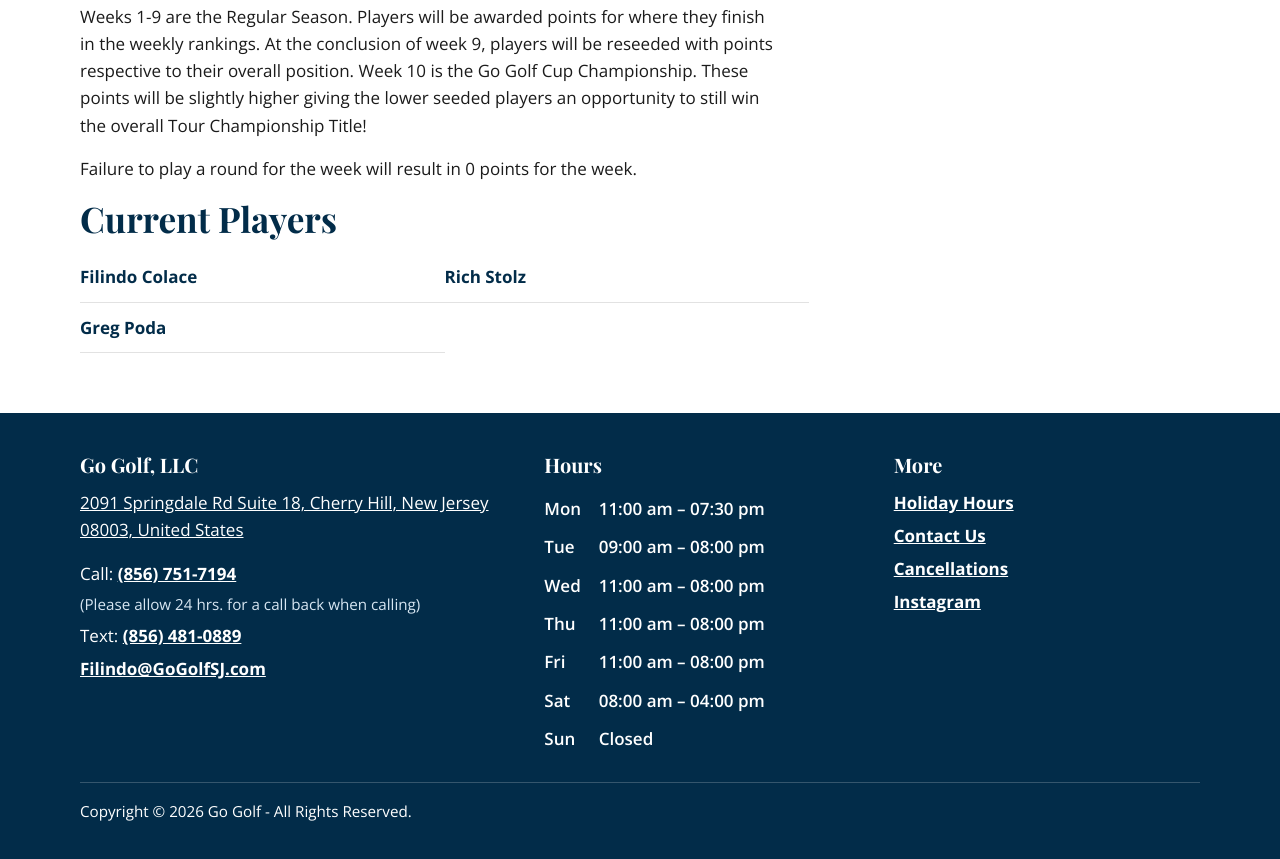
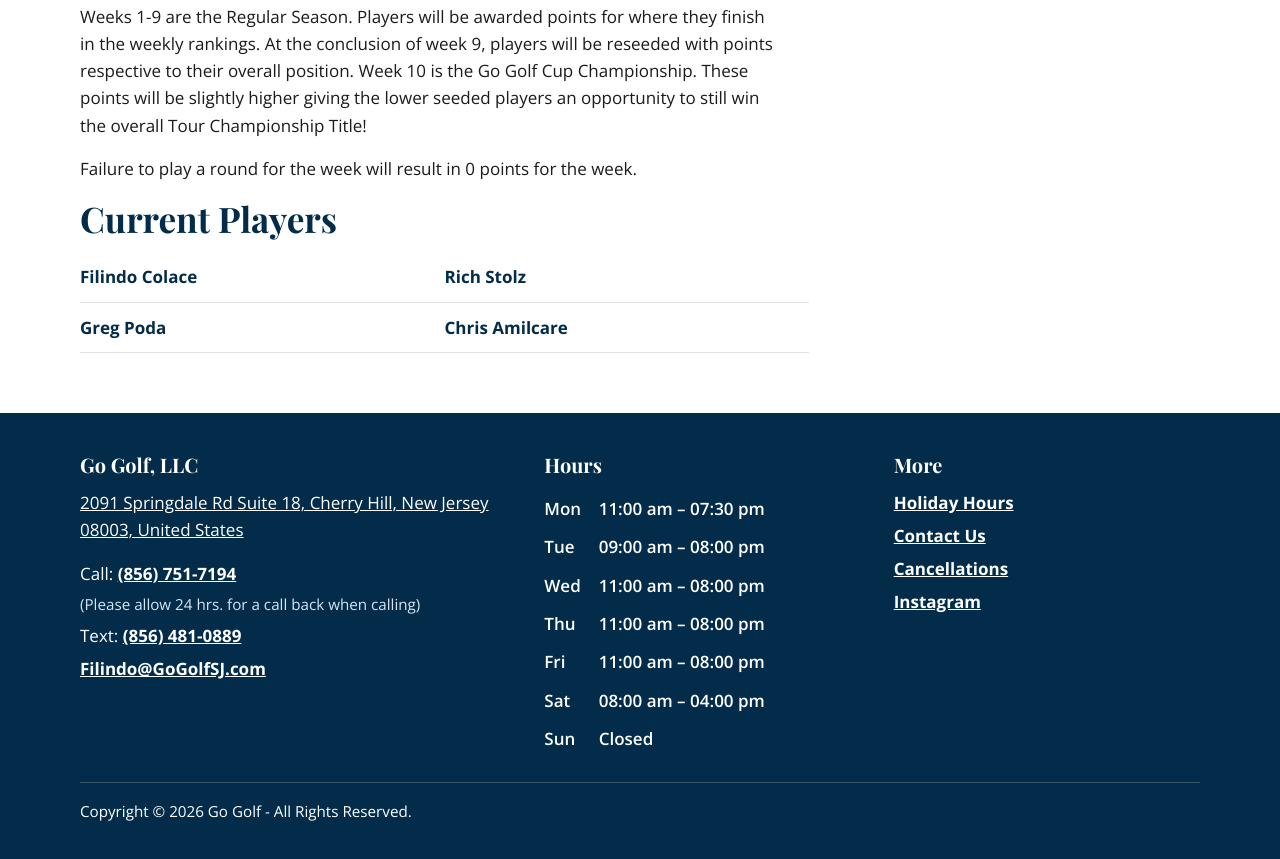
Before and after one commit to GoGolfLLC/Gogolf-website, a plain HTML site: page leagues/index.html in a window 1280 px wide. Shown: the part 1005-1864 px from the top of the page. Drawn offline with Linux system fonts and the light colour scheme.

Commit message:
Add Chris Amilcare to the league roster. (#22)
He is listed after Greg Poda in Current Players.

Co-authored-by: Cursor Agent <cursoragent@cursor.com>
Co-authored-by: GoGolfLLC <GoGolfLLC@users.noreply.github.com>

```diff
--- a/leagues/index.html
+++ b/leagues/index.html
@@ -86,6 +86,7 @@
           <li>Filindo Colace</li>
           <li>Rich Stolz</li>
           <li>Greg Poda</li>
+          <li>Chris Amilcare</li>
           </ul>
         </div>
       </div>
```
